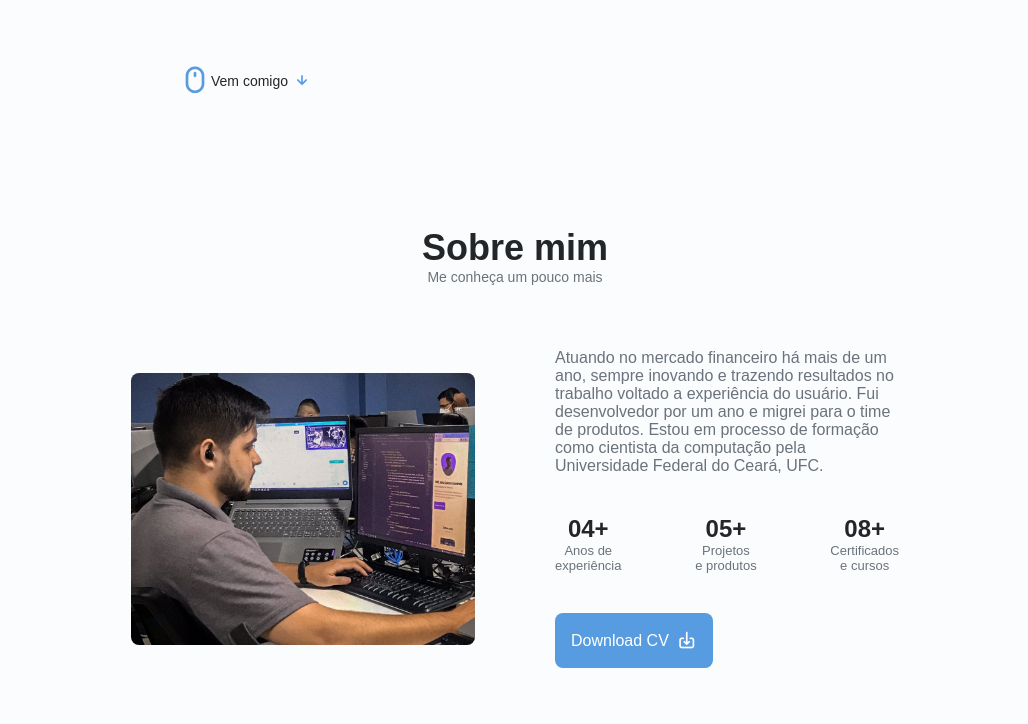
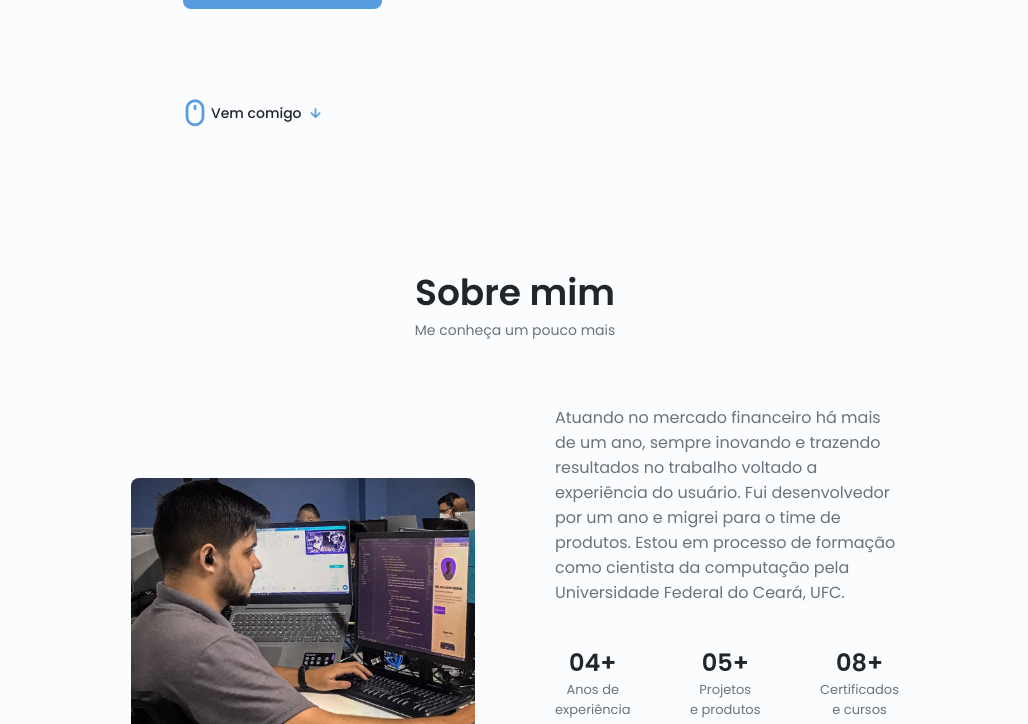
Before and after one commit to lucaslacerdaa/Portfolio, a plain HTML site: page index.html in a window 1280 px wide. Shown: the part 505-1229 px from the top of the page, without its empty margins (125-1153 px from the left). Drawn offline with nearby package versions, Linux system fonts and the light colour scheme.

Commit message:
volta a fonte poppins

```diff
--- a/assets/css/styles.css
+++ b/assets/css/styles.css
@@ -1,5 +1,5 @@
 /*==================== GOOGLE FONTS ====================*/
-@import url('https://fonts.googleapis.com/css2?family=Space+Grotesk:wght@300;400;500;600;700&display=swap');
+@import url('https://fonts.googleapis.com/css2?family=Poppins:ital,wght@0,100;0,200;0,300;0,400;0,500;0,600;0,700;0,800;0,900;1,100;1,200;1,300;1,400;1,500;1,600;1,700;1,800;1,900&display=swap');
 /*==================== VARIABLES CSS ====================*/
 :root {
   --header-height: 3rem;
```
